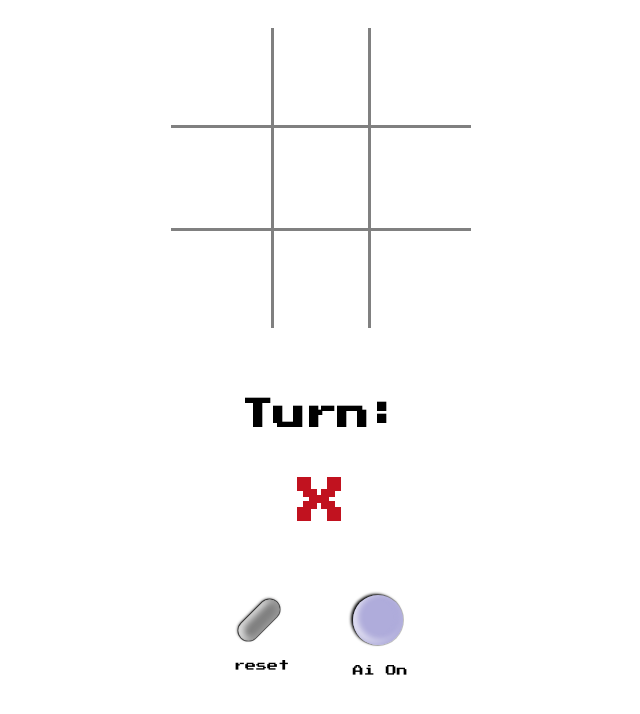
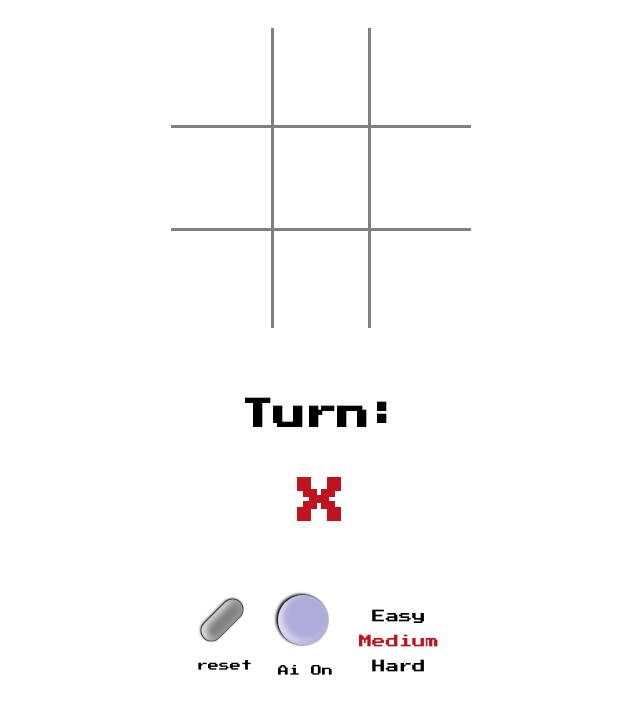
Before and after one commit to LeTXT/ticTacToe, a React (Create React App) app: page / in a window 1280 px wide. Shown: the top 714 px of the page, without its empty margins (319-959 px from the left). Built offline with nearby package versions, Linux system fonts and the light colour scheme.

Commit message:
2 files modified

```diff
--- a/src/components/AiLau.jsx
+++ b/src/components/AiLau.jsx
@@ -6,7 +6,7 @@ import Logic from "./Logic";
 
 export default function LauritaAi ({stateArr, setState, setStateAi, stateAi, setStateArr}) {
     const [onState, setOnState] = useState('Ai On')
-    const [onStateD, setStateD] = useState('medium')
+    const [stateD, setStateD] = useState('medium')
 
     const math = (min, max) => {
         min = Math.ceil(min)
@@ -29,11 +29,11 @@ export default function LauritaAi ({stateArr, setState, setStateAi, stateAi, set
     return stateArr
     }
 
-    const block = (a, b, c) => arrP[a] === arrP[b] && arrP[c] === undefined && arrP[a] !== undefined && arrP[b] !== undefined
+    const block = (a, b, c) => arrP[a] === arrP[b] && arrP[c] === undefined && arrP[a] !== undefined && arrP[b] !== undefined && (stateD === "medium" || stateD === 'hard')
 
-    const aiGame = (a, b, c) => arrP[a] === arrP[b] && arrP[c] === undefined && arrP[a] !== undefined && arrP[b] !== undefined && arrP === 'o'
+    const aiGame = (a, b, c) => arrP[a] === arrP[b] && arrP[c] === undefined && arrP[a] !== undefined && arrP[b] !== undefined && arrP === 'o' & (stateD === "medium" || stateD === 'hard')
 
-    const aiSingle = (a, b, c) => arrP[a] === undefined && arrP[b] === undefined && arrP[c] !== undefined && arrP[c] === 'o'
+    const aiSingle = (a, b, c) => arrP[a] === undefined && arrP[b] === undefined && arrP[c] !== undefined && arrP[c] === 'o' && stateD === 'hard'
 
     const test = () => {
 
@@ -126,7 +126,7 @@ export default function LauritaAi ({stateArr, setState, setStateAi, stateAi, set
                 run(4)
             }
 
-            else if ((arrP[0] !== undefined || arrP[2] !== undefined || arrP[6] !== undefined || arrP[8] !== undefined) && arrP[4] === undefined) {
+            else if ((arrP[0] !== undefined || arrP[2] !== undefined || arrP[6] !== undefined || arrP[8] !== undefined) && arrP[4] === undefined && stateD === 'hard') {
                 run(4)
             }
             // Estratégia mais complexas
@@ -137,7 +137,7 @@ export default function LauritaAi ({stateArr, setState, setStateAi, stateAi, set
                 const c = array[math(0, 3)]
                 run(c)
             }
-            else if (arrP[1] !== undefined || arrP[3] !== undefined || arrP[5] !== undefined || arrP[7] !== undefined ) {
+            else if ((arrP[1] !== undefined || arrP[3] !== undefined || arrP[5] !== undefined || arrP[7] !== undefined) && stateD === 'hard') {
                 if (arrP[1] !== undefined) {
                     const array = [0, 2, 4, 6, 7, 8]
                     const c = array[math(0, 5)]
@@ -193,14 +193,22 @@ export default function LauritaAi ({stateArr, setState, setStateAi, stateAi, set
 
     }
 
+    const easy = () => stateD === 'easy' ? 'btn-level btn-red' : 'btn-level'
+    const medium = () => stateD === 'medium' ? 'btn-level btn-red' : 'btn-level'
+    const hard = () => stateD === 'hard' ? 'btn-level btn-red' : 'btn-level'
+
     return (
-        <div className="btn-res-class">
+        <div className="btn-res-class flex">
             <div>
+
             <button className="btn-ai" onClick={() => handleClick()}></button>
             <p>{onState}</p>
             </div>
-            <div>
 
+            <div className="grid">
+                <button className={easy()} onClick={() => setStateD('easy')}>Easy</button>
+                <button className={medium()} onClick={() => setStateD('medium')}>Medium</button>
+                <button className={hard()} onClick={() => setStateD('hard')}>Hard</button>
             </div>
 
         </div>
--- a/src/style.css
+++ b/src/style.css
@@ -21,6 +21,7 @@ h3 {
 
 button {
   outline: none;
+  cursor: pointer;
 }
 
 .h1 {
@@ -167,3 +168,29 @@ button {
   border: solid 3px #808080;
 
 }
+
+.flex {
+  display: flex;
+}
+
+.grid {
+  display: grid;
+  gap: 10px;
+}
+
+.btn-level{
+  margin-left: 20px;
+  border-style: none;
+
+
+  border-radius: 10px;
+
+
+  font-family: 'Press Start 2P';
+
+  background-color: white;
+}
+
+.btn-red {
+  color: #c1121f;
+}
```
